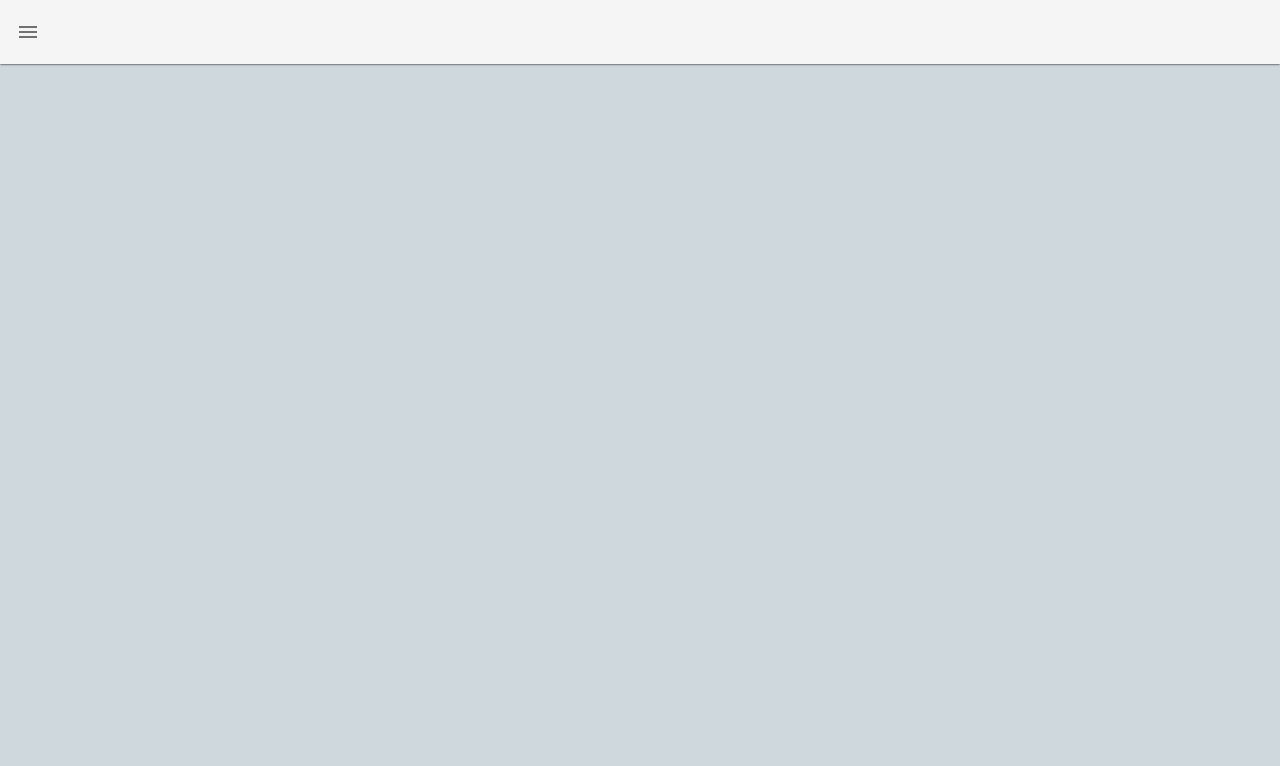
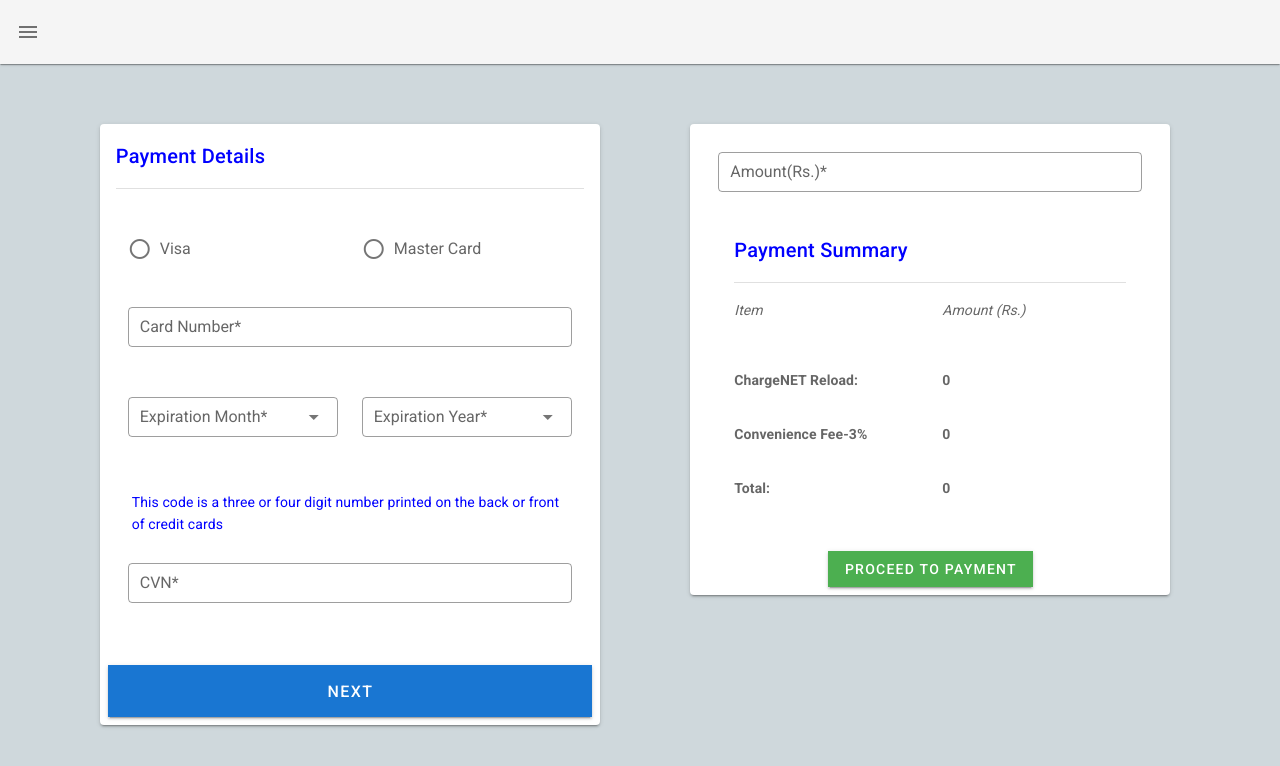
Before and after one commit to SudariDev/Ev_charge_WebApp, a Vue app: page /#/Payment in a window 1280 px wide. Shown: the top 766 px of the page. Built offline with nearby package versions, Linux system fonts and the light colour scheme.

Commit message:
Update payment.vue

```diff
--- a/src/View/Payment.vue
+++ b/src/View/Payment.vue
@@ -0,0 +1,261 @@
+<template>
+  <v-container>
+     <div class="mb-3 sub-header-basic">
+          <!-- <v-chip style="width: 60%" color="#FFFFFF"> <v-chip color="primary" style="width: 1500%">Step 1: Payment</v-chip>
+          </v-chip> -->
+        </div>
+
+
+      <v-container>
+        <v-row>
+          <v-col cols="12" sm="6">
+                <v-card
+                :loading="loading"
+                class="mx-auto my-6"
+                max-width="500"
+                >
+           <template slot="progress">
+
+       </template>
+
+    <v-card-title  style="color:blue">Payment Details</v-card-title>
+
+    <v-divider class="mx-4"></v-divider>
+
+     <v-card-text>
+      <v-container fluid>
+        <v-row>
+          <v-col
+            cols="12"
+            sm="6"
+            md="6"
+          >
+           <v-radio-group
+              v-model="ex7"
+              column
+            >
+          <v-radio
+                label="Visa"
+                color="red"
+                value="red"
+              ></v-radio>
+
+           </v-radio-group>
+          </v-col>
+           <v-col
+            cols="12"
+            sm="6"
+            md="6"
+          >
+            <v-radio-group
+              v-model="ex8"
+              column
+            >
+              <v-radio
+                label="Master Card"
+                color="primary"
+                value="primary"
+              ></v-radio>
+            </v-radio-group>
+           </v-col>
+
+        <v-col
+          cols="12"
+        >
+          <v-text-field
+            label="Card Number*"
+            outlined
+            dense
+            :rules="cardno_rule"
+            >
+            </v-text-field>
+        </v-col>
+
+            <v-col
+            cols="12"
+            sm="6"
+        >
+            <v-select
+              :items="month"
+              label="Expiration Month*"
+              dense
+              outlined
+              :rules="month_rule"
+            ></v-select>
+        </v-col>
+
+        <v-col
+          cols="12"
+          sm="6"
+        >
+        <v-select
+              :items="year"
+              label="Expiration Year*"
+              dense
+              outlined
+              :rules="year_rule"
+            ></v-select>
+        </v-col>
+
+        <v-card-subtitle style="color:blue">This code is a three or four digit number printed on the back or front of credit cards</v-card-subtitle>
+
+
+        <v-col
+          cols="12"
+        >
+          <v-text-field
+            label="CVN*"
+            outlined
+            dense
+            :rules="cvn_rule"
+            >
+            </v-text-field>
+        </v-col>
+
+
+
+        </v-row>
+      </v-container>
+     </v-card-text>
+
+
+    <v-card-actions>
+      <v-btn class="rounded-0" color="primary" x-large block dark >NEXT</v-btn>
+    </v-card-actions>
+         </v-card>
+         </v-col>
+
+            <v-col cols="12" sm="6">
+                <v-card
+                :loading="loading"
+                class="mx-auto my-6"
+                max-width="480"
+                >
+           <template slot="progress">
+
+       </template>
+
+     <v-card-text>
+      <v-container fluid>
+        <v-row>
+        <v-col
+         cols="12">
+          <v-text-field
+            label="Amount(Rs.)*"
+            outlined
+            dense
+            :rules="amount_rule"
+            >
+            </v-text-field>
+
+         <v-card-title style="color:blue">Payment Summary</v-card-title>
+
+         <v-divider class="mx-4"></v-divider>
+
+         <v-card-text class="flex-row">
+                <v-row>
+                  <v-col>  <p class="font-italic">Item</p></v-col>
+                  <v-col>  <p class="font-italic">Amount (Rs.)</p></v-col>
+                  </v-row>
+                  </v-card-text>
+
+           <v-card-text class="flex-row">
+                  <v-row>
+                  <v-col><h4>ChargeNET Reload:</h4></v-col>
+                  <v-col><h4>0</h4></v-col>
+                  </v-row>
+                  </v-card-text>
+
+            <v-card-text class="flex-row">
+                  <v-row>
+                  <v-col><h4>Convenience Fee-3%</h4></v-col>
+                  <v-col><h4>0</h4></v-col>
+                  </v-row>
+                  </v-card-text>
+
+            <v-card-text class="flex-row">
+                    <v-row>
+                    <v-col><h4>Total:</h4></v-col>
+                    <v-col><h4>0</h4></v-col>
+                    </v-row>
+                    </v-card-text>
+
+
+        </v-col>
+        </v-row>
+      </v-container>
+     </v-card-text>
+
+
+        <v-card-actions>
+            <v-row justify="center" align="center">
+              <v-col align="center">
+              <v-btn class="rounded-0" color="success" dark>
+              PROCEED TO PAYMENT
+              </v-btn>
+              <br>
+            </v-col>
+          </v-row>
+         </v-card-actions>
+         </v-card>
+         </v-col>
+
+        </v-row>
+
+
+
+      </v-container>
+  </v-container>
+
+  </template>
+
+ <script>
+  export default{
+   data(){
+    return {
+     cardno_rule: [
+        (v) => !!v || "Card Number is Required",
+      ],
+
+      month: [
+        "January",
+        "February",
+        "March",
+        "April",
+        "May",
+        "June",
+        "July",
+        "August",
+        "Septembe",
+        "October",
+        "November",
+        "December",
+      ],
+
+      month_rule: [(v) => !!v || "month is Required"],
+
+      year:  [
+        "2013",
+        "2014",
+        "2013",
+        "2014",
+        "2015",
+        "2016",
+        "2017",
+        "2018",
+        "2019",
+        "2020",
+        "2021",
+        "2022",
+      ],
+
+      year_rule: [(v) => !!v || "year is Required"],
+
+      cvn_rule: [(v) => !!v || "CVN is Required"],
+
+      amount_rule: [(v) => !!v || "Amount is Required"],
+
+    }
+   }
+}
+</script>
```
